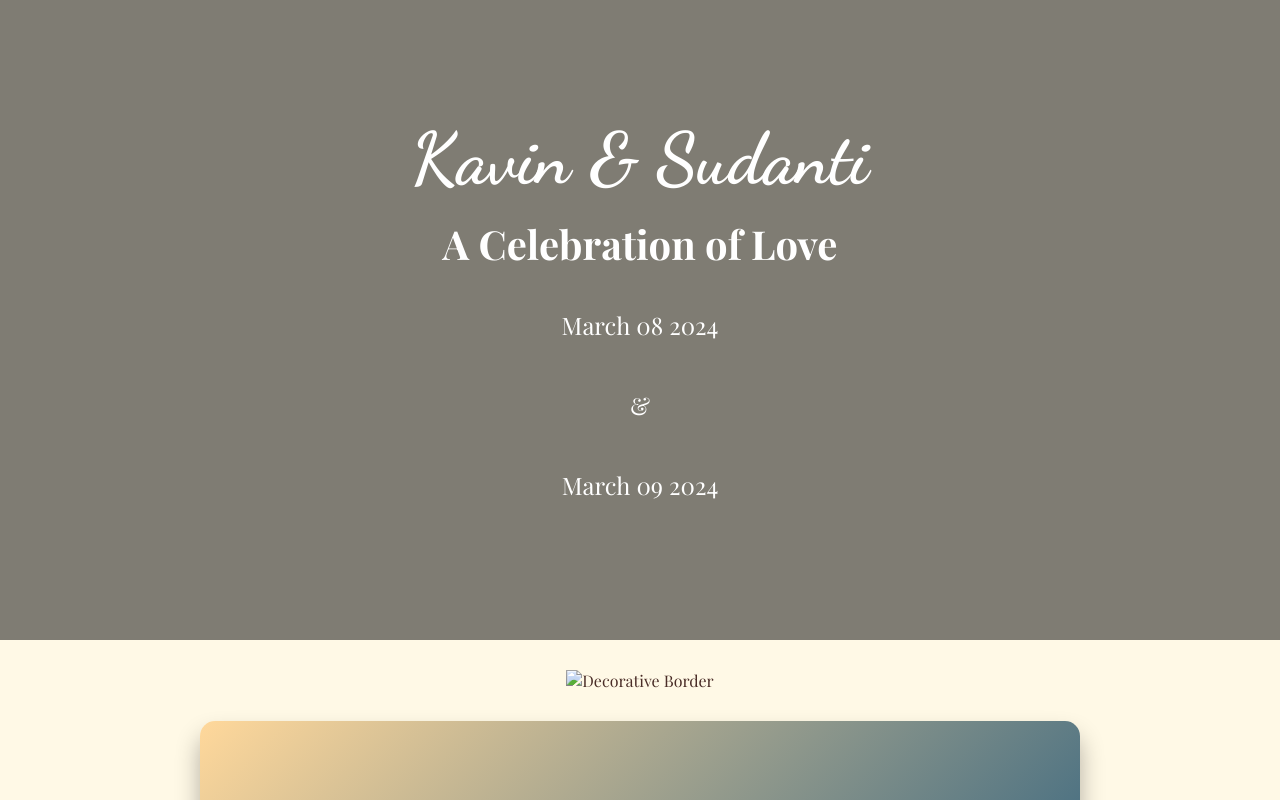
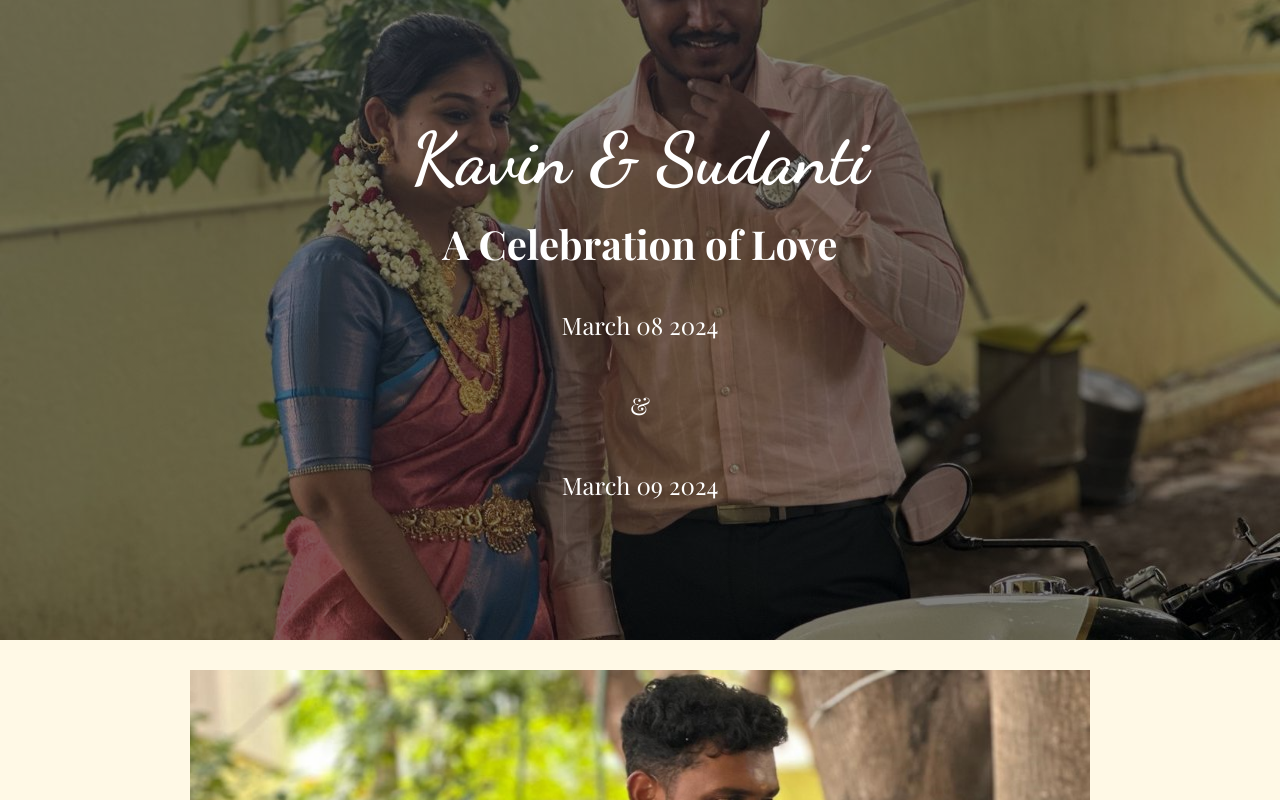
Before and after one commit to kousik0805/KavinWedsAbi, a plain HTML site: page index.html in a window 1280 px wide. Shown: the top 800 px of the page. Drawn offline with nearby package versions, Linux system fonts and the light colour scheme.

Commit message:
index.html

```diff
--- a/index.html
+++ b/index.html
@@ -19,7 +19,7 @@
     /* Header Section */
     header {
       background: linear-gradient(rgba(0, 0, 0, 0.5), rgba(0, 0, 0, 0.5)),
-                  url('kousik0805/KavinWedsAbi/kavin.jpeg') no-repeat center center/cover;
+                  url('KavinWedsAbi/kavin.jpeg') no-repeat center center/cover;
       height: 80vh;
       display: flex;
       flex-direction: column;
@@ -223,7 +223,7 @@
 
   <!-- Decorative Divider -->
   <div class="border">
-    <img src="kousik0805/KavinWedsAbi/kavin2.jpeg" alt="Decorative Border">
+    <img src="KavinWedsAbi/kavin2.jpeg" alt="Decorative Border">
   </div>
 
   <!-- Invitation Section -->
```
